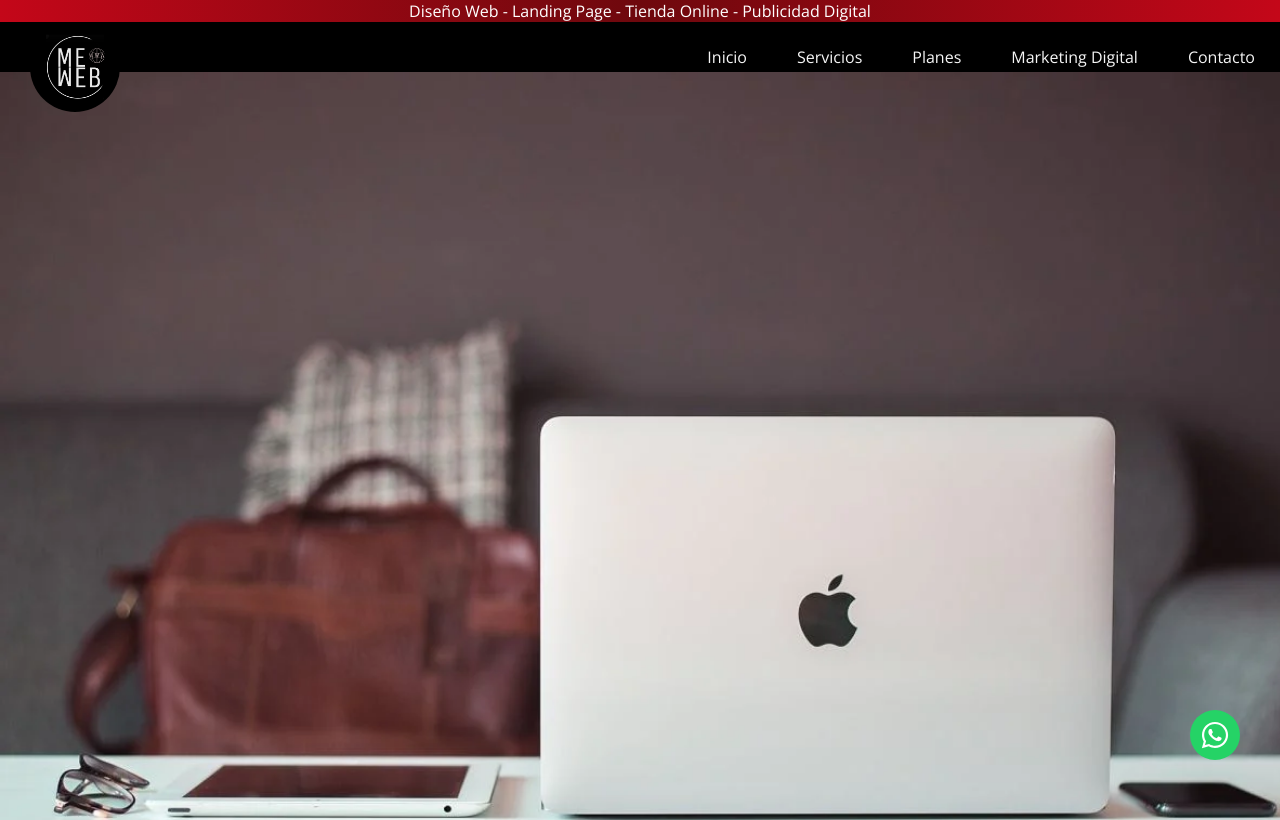
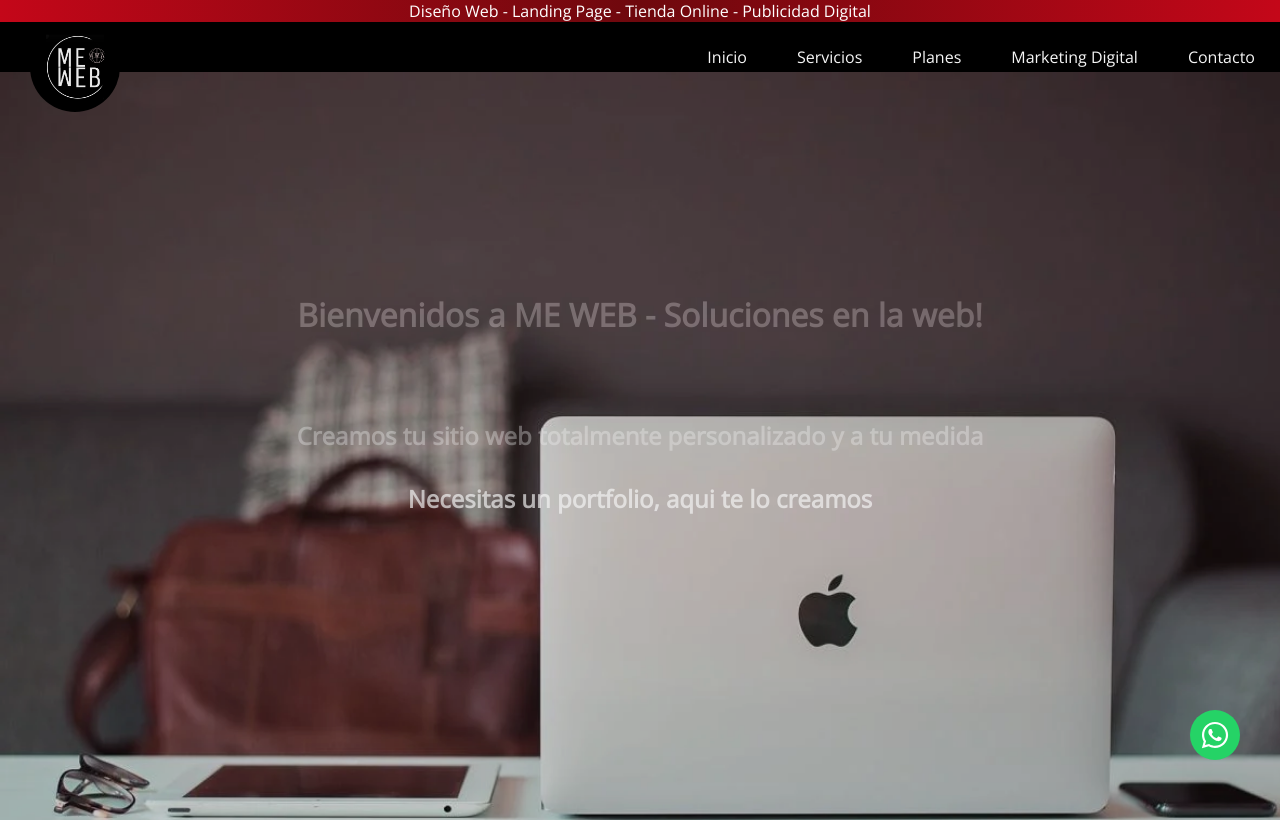
Before and after one commit to MatiEsc/MeWeb, a React (Vite) app: page / in a window 1280 px wide. Shown: the top 820 px of the page. Built offline with nearby package versions, Linux system fonts and the light colour scheme.

Commit message:
modificando el componente  presentacion.jsx opacidad titulo

```diff
--- a/src/Componentes/Inicio/Presentacion/Presentacion.css
+++ b/src/Componentes/Inicio/Presentacion/Presentacion.css
@@ -15,13 +15,13 @@
     content: "";
     background-image: url('/img/fondoInicio.webp');
     background-size: cover; /* Ajusta según tus necesidades */
-    opacity: 1;
+    opacity: 0.8;
     position: absolute;
     top: 0;
     left: 0;
     right: 0;
     bottom: 0;
-    z-index: 1; /* Ajusta el z-index para que esté delante del contenido */
+
 }
 
 
```
